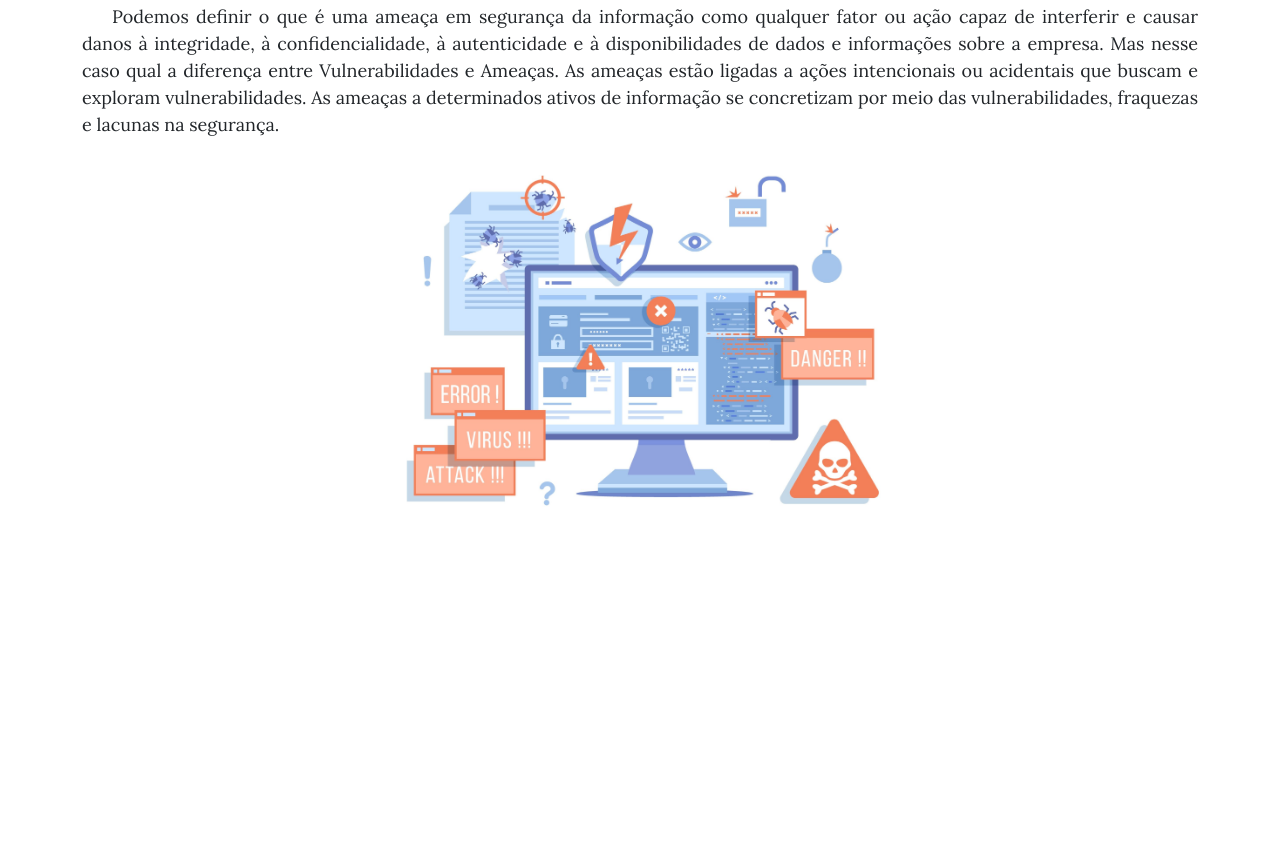
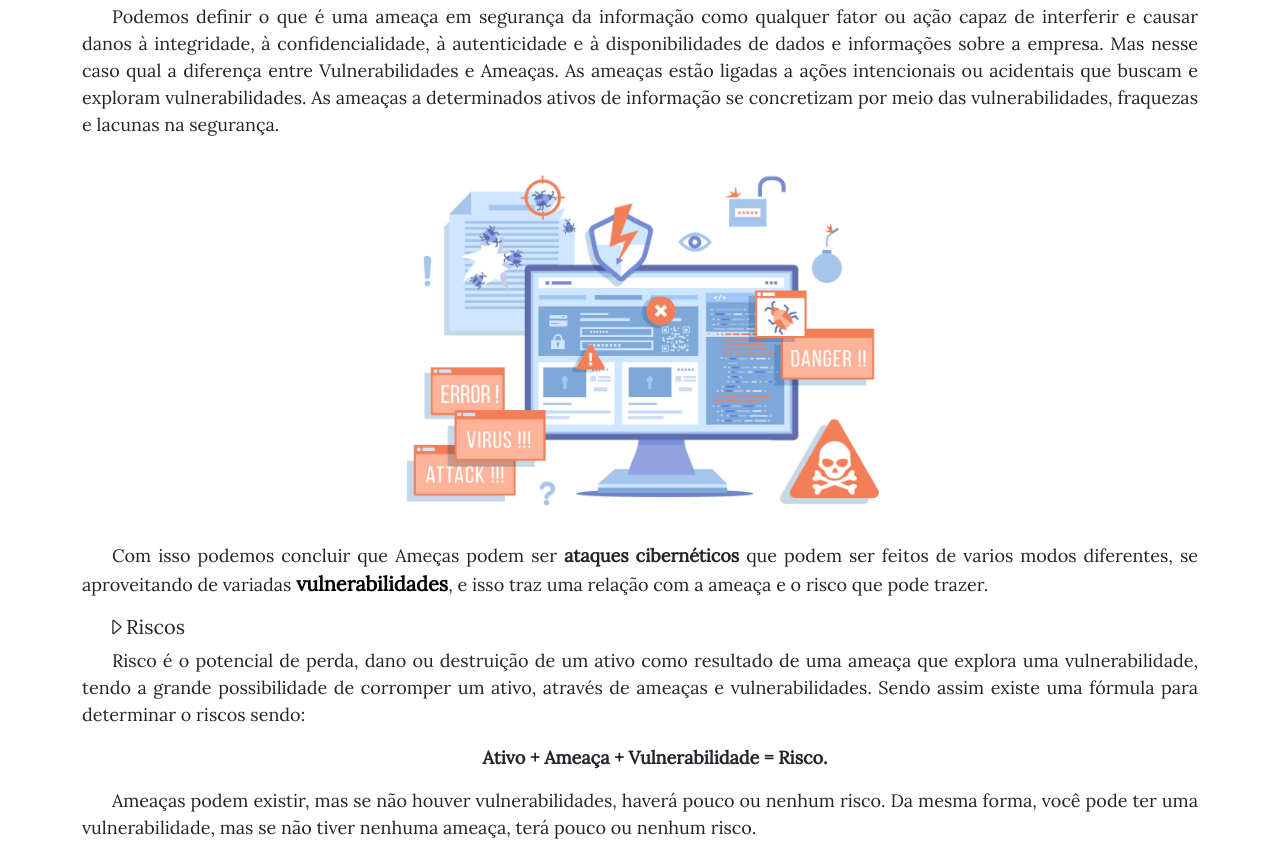
Before and after one commit to Pedrohfzip/Pedrohfzip.github.io, a website: page index.html in a window 1280 px wide. Shown: the part 3289-4146 px from the top of the page. Before the commit the page ends 3807 px from the top, so only its background shows below. Drawn offline with nearby package versions, Linux system fonts and the light colour scheme.

Commit message:
Ataques Ciberneticos

```diff
--- a/index.html
+++ b/index.html
@@ -35,7 +35,7 @@
                     <br>
                     <a href="#topico1.3"><i class="bi bi-caret-right"></i>Vulnerabilidades</a>
                     <br>
-                    <a href=""><i class="bi bi-caret-right"></i>Ameaças</a>
+                    <a href="#topico1.4"><i class="bi bi-caret-right"></i>Ameaças</a>
 
 
 
@@ -153,15 +153,43 @@
                 </p>
             </div>
             <!-- =============== -->
+
+            <!-- Ameaças -->
             <div class="row mt-4">
-                <h4 class="mb-4" id="topico1.3"><i class="bi bi-caret-right"></i>Ameaças</h4>
+                <h4 class="mb-4" id="topico1.4"><i class="bi bi-caret-right"></i>Ameaças</h4>
                 <p class="paragrafos">Podemos definir o que é uma ameaça em segurança da informação como qualquer fator ou ação capaz de interferir e causar danos à integridade, à confidencialidade, à autenticidade e à disponibilidades de dados e informações sobre a empresa. Mas nesse caso qual a diferença entre Vulnerabilidades e Ameaças. As ameaças estão ligadas a ações intencionais ou acidentais que buscam e exploram vulnerabilidades. As ameaças a determinados ativos de informação se concretizam por meio das vulnerabilidades, fraquezas e lacunas na segurança.</p>
-                <span class="text-center">
+                <span class="mb-4 text-center">
                     <img  src="./img/virus-scaled-1.jpeg" id="imgSegConceito" alt="">
                 </span>
+                <p class="paragrafos">
+                    Com isso podemos concluir que Ameças podem ser <strong>ataques cibernéticos</strong> que podem ser feitos
+                    de varios modos diferentes, se aproveitando de variadas <a href="#topico1.3"><strong>vulnerabilidades</strong></a>, e isso traz uma relação
+                    com a ameaça e o risco que pode trazer.
+                </p>
+
+
+
+            <!-- Riscos -->
+                <h5 class="mb-2 ms-4" id="topico1.3"><i class="bi bi-caret-right"></i>Riscos</h5>
+                <p class="paragrafos">Risco é o potencial de perda, dano ou destruição de um ativo como resultado de uma ameaça que explora uma vulnerabilidade, tendo
+                    a grande possibilidade de corromper um ativo, através de ameaças e vulnerabilidades. Sendo assim existe uma fórmula
+                    para determinar o riscos sendo:
+                </p>
+                <p class="paragrafos text-center">
+                    <strong>Ativo + Ameaça + Vulnerabilidade = Risco.</strong>
+                </p>
+                <p class="paragrafos">Ameaças podem existir, mas se não houver vulnerabilidades, haverá pouco ou nenhum risco. Da mesma forma, você pode ter uma vulnerabilidade, mas se não tiver nenhuma ameaça, terá pouco ou nenhum risco.</p>
+            <!-- ========= -->
+
             </div>
+            <!-- ========= -->
+
+            <!-- Ataques Cibernéticos -->
+
+            <!-- ============== -->
         </div>
     </section>
 
+
 </body>
 </html>
```
